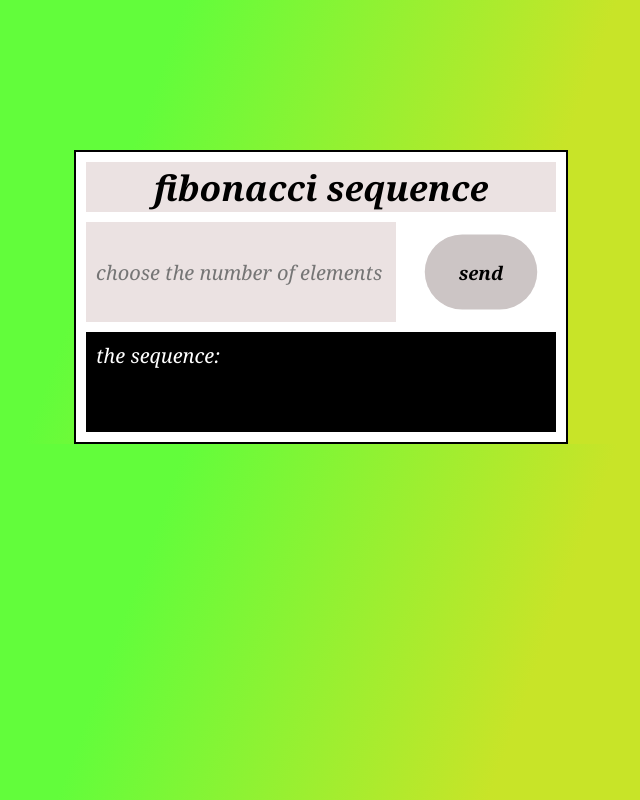
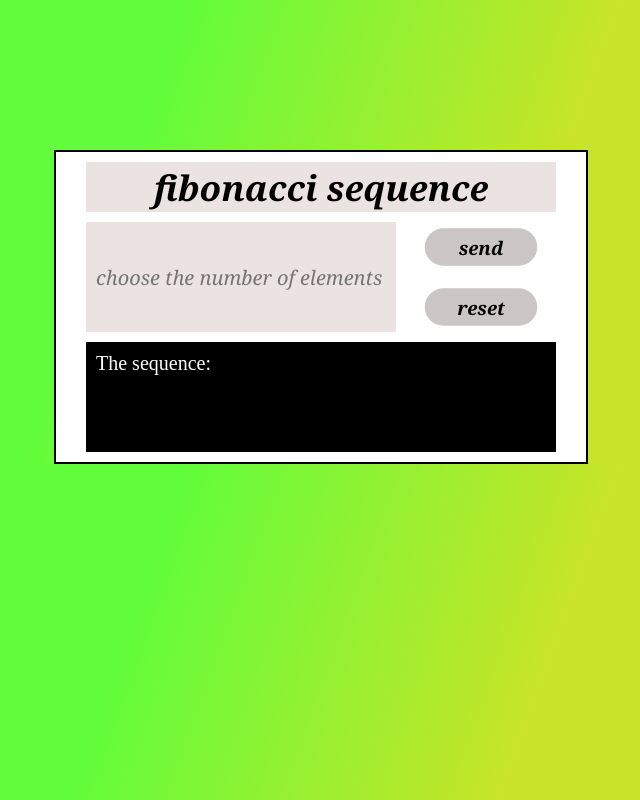
Before and after one commit to AnderGI/Fibonacci-sequence, a plain HTML site: page index.html in a window 1280 px wide. Shown: the whole page, without its empty margins (319-959 px from the left). Drawn offline with Linux system fonts and the light colour scheme.

Commit message:
reset button, some clean code and a bit more styling. Still the sequence text needs to flow to a new line

```diff
--- a/index.html
+++ b/index.html
@@ -10,6 +10,7 @@
         <hi id="title">Fibonacci sequence</hi>
         <input type="text" name="" id="userInput" placeholder="Choose the number of elements">
         <button id="send">SEND</button>
+        <button id="reset">RESET</button>
         <p id="sequence">The sequence: </p>
         </div>
         <script src="script.js"></script>
--- a/script.js
+++ b/script.js
@@ -2,10 +2,11 @@
 
 let text = document.getElementById('sequence')
 let inputEl = document.getElementById('userInput')
-let buttonEl = document.getElementById('send')
+let sendEl = document.getElementById('send')
+let resetEl = document.getElementById('reset')
 let fibonacci = [0]
 
-buttonEl.addEventListener('click',()=>{
+sendEl.addEventListener('click',()=>{
 
 fibonacci.reduce(function(previousValue, currentValue, index, array){
     if(inputEl.value >= 0){
@@ -15,7 +16,7 @@ fibonacci.reduce(function(previousValue, currentValue, index, array){
 
     }
     console.log(fibonacci)
-    text.textContent += fibonacci
+    text.textContent = fibonacci
     } else{
         alert('Please introduce a positive number')
     }
@@ -23,4 +24,8 @@ fibonacci.reduce(function(previousValue, currentValue, index, array){
 },1)
 })
 
-//console.log( typeof Number(inputEl.value)
+resetEl.addEventListener('click', ()=>{
+    fibonacci = [0]
+    text.textContent = ""
+    console.log(fibonacci)
+})
--- a/style.css
+++ b/style.css
@@ -14,27 +14,30 @@ body{
     border: 2px solid black;
     width: fit-content;
     gap: 10px;
-    padding: 10px;
+    padding: 10px 30px;
     display: grid;
     grid-template-columns: 150px 150px 150px;
-    grid-template-rows: 50px 100px 100px;
+    grid-template-rows: 50px 50px 50px 100px;
     grid-template-areas:
     "header header header"
     "input input send"
+    "input input reset"
+    "sequence sequence sequence"
     "sequence sequence sequence";
+}
+#title, #userInput, #send, #reset {
+    background-color:rgb(235, 226, 226);
+    font-family: Cambria, Cochin, Georgia, Times, 'Times New Roman', serif;
+    text-transform: lowercase;
+    font-style: italic;
 }
 #title{
     grid-area: header;
-   /* border: 1px solid grey;*/
     display: flex; /*column*/
     align-items: center;
     justify-content: center;
-    background-color:rgb(235, 226, 226);
     font-size: 35px;
     font-weight: 900;
-    font-family: Cambria, Cochin, Georgia, Times, 'Times New Roman', serif;
-    text-transform: lowercase;
-    font-style: italic;
 }
 #userInput{
     grid-area: input;
@@ -43,9 +46,6 @@ body{
     background-color:rgb(235, 226, 226);
     font-size: 20px;
     font-weight: 400;
-    font-family: Cambria, Cochin, Georgia, Times, 'Times New Roman', serif;
-    text-transform: lowercase;
-    font-style: italic;
 }
 #userInput:focus{
     color: red;
@@ -58,13 +58,21 @@ body{
     border-radius: 50px;
     font-size: 25px;
     font-weight: 900;
-    font-family: Cambria, Cochin, Georgia, Times, 'Times New Roman', serif;
-    text-transform: lowercase;
-    font-style: italic;
     transform: scale(.75);
     -webkit-transition: transform 1s;
 }
-#send:hover{
+
+#reset{
+    grid-area: reset;
+    border: none;
+    background-color:rgb(204, 197, 197);
+    border-radius: 50px;
+    font-size: 25px;
+    font-weight: 900;
+    transform: scale(.75);
+    -webkit-transition: transform 1s;
+}
+#reset:hover, #send:hover{
     cursor: pointer;
     transform: scale(1);
     -webkit-transition: transform .5s;
@@ -77,8 +85,5 @@ body{
     color: white;
     font-size: 20px;
     font-weight: 400;
-    font-family: Cambria, Cochin, Georgia, Times, 'Times New Roman', serif;
-    text-transform: lowercase;
-    font-style: italic;
-    flex-wrap: wrap;
+    word-wrap: break-word;
 }
```
